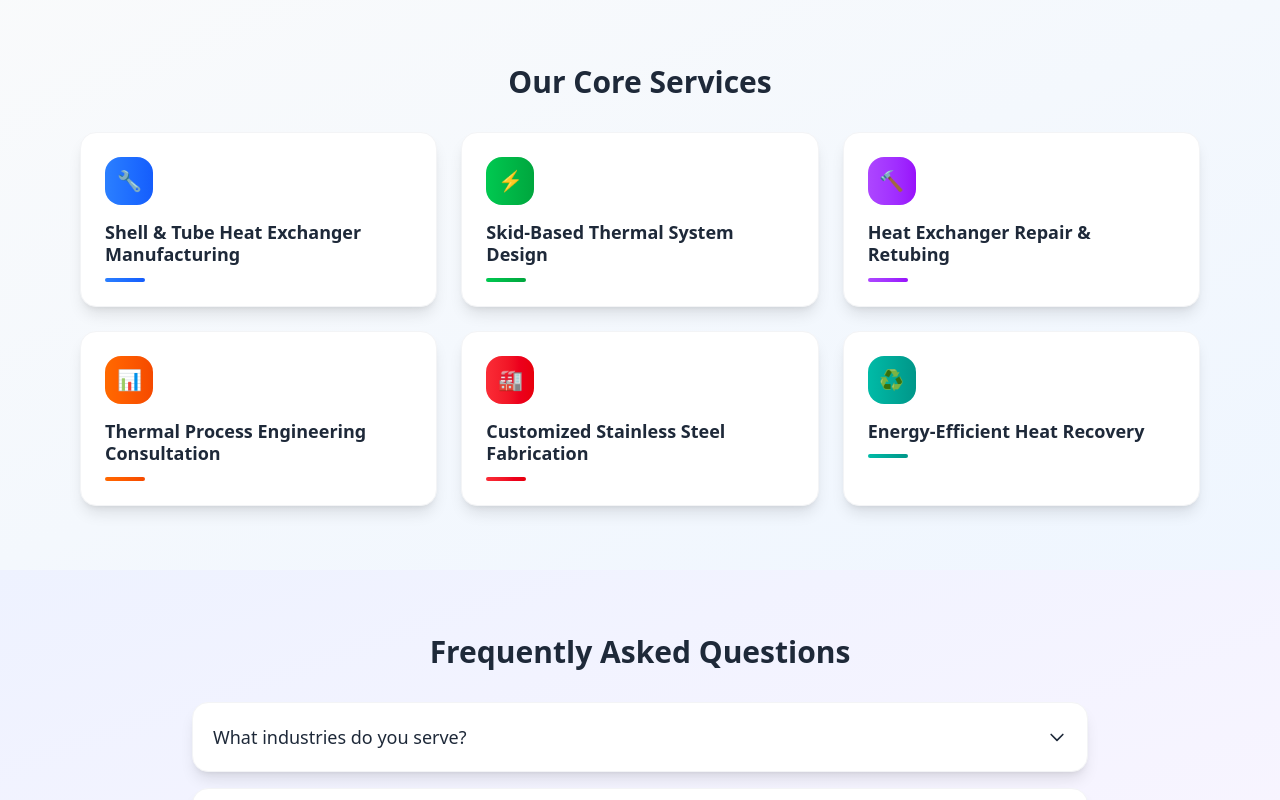
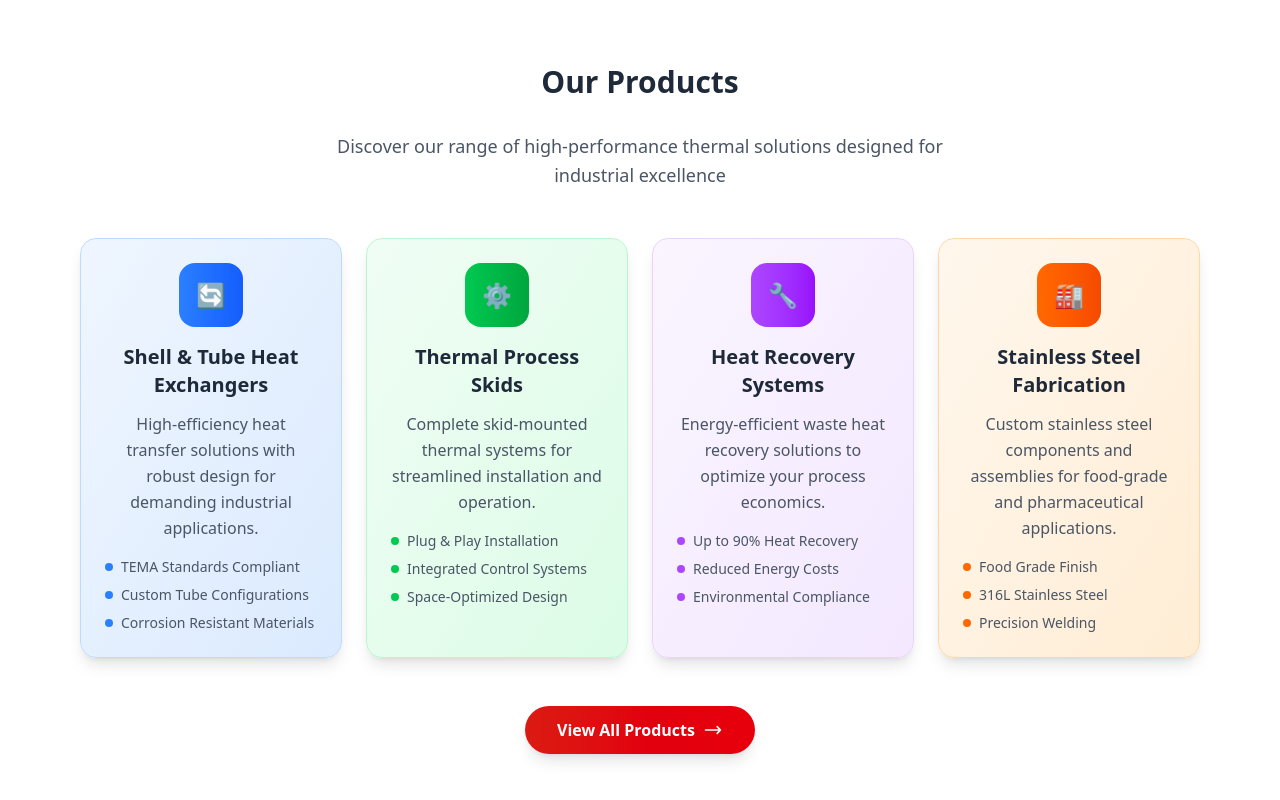
Before and after one commit to riya-jaiswal/teratech, a React (Vite) app: page / in a window 1280 px wide. Shown: the part 1160-1960 px from the top of the page. Built offline with nearby package versions, Linux system fonts and the light colour scheme.

Commit message:
product section updated in landing page

```diff
--- a/src/pages/Home.jsx
+++ b/src/pages/Home.jsx
@@ -53,6 +53,129 @@ const Home = () => {
             </div>
             <p className="text-sm md:text-base text-gray-600 leading-relaxed">To be a global leader in heat exchange innovation through quality, safety, and performance excellence.</p>
           </div>
+        </div>
+      </section>
+
+      {/* Products Section */}
+      <section className="py-12 md:py-16 px-4 md:px-20 bg-white">
+        <h2 className="text-2xl md:text-3xl font-bold mb-8 text-center text-gray-800">Our Products</h2>
+        <p className="text-base md:text-lg text-center max-w-2xl mx-auto text-gray-600 mb-12 leading-relaxed">
+          Discover our range of high-performance thermal solutions designed for industrial excellence
+        </p>
+
+        <div className="grid md:grid-cols-2 lg:grid-cols-4 gap-6 max-w-7xl mx-auto">
+          {/* Product 1 */}
+          <div className="group bg-gradient-to-br from-blue-50 to-blue-100 p-6 rounded-2xl shadow-lg hover:shadow-2xl transition-all duration-300 transform hover:-translate-y-2 border border-blue-200">
+            <div className="w-16 h-16 bg-gradient-to-r from-blue-500 to-blue-600 rounded-2xl flex items-center justify-center text-white text-2xl mb-4 group-hover:scale-110 transition-transform duration-300 mx-auto">
+              🔄
+            </div>
+            <h3 className="text-lg md:text-xl font-bold text-gray-800 mb-3 text-center">Shell & Tube Heat Exchangers</h3>
+            <p className="text-sm md:text-base text-gray-600 mb-4 leading-relaxed text-center">
+              High-efficiency heat transfer solutions with robust design for demanding industrial applications.
+            </p>
+            <div className="space-y-2 text-xs md:text-sm text-gray-600">
+              <div className="flex items-center">
+                <span className="w-2 h-2 bg-blue-500 rounded-full mr-2"></span>
+                <span>TEMA Standards Compliant</span>
+              </div>
+              <div className="flex items-center">
+                <span className="w-2 h-2 bg-blue-500 rounded-full mr-2"></span>
+                <span>Custom Tube Configurations</span>
+              </div>
+              <div className="flex items-center">
+                <span className="w-2 h-2 bg-blue-500 rounded-full mr-2"></span>
+                <span>Corrosion Resistant Materials</span>
+              </div>
+            </div>
+          </div>
+
+          {/* Product 2 */}
+          <div className="group bg-gradient-to-br from-green-50 to-green-100 p-6 rounded-2xl shadow-lg hover:shadow-2xl transition-all duration-300 transform hover:-translate-y-2 border border-green-200">
+            <div className="w-16 h-16 bg-gradient-to-r from-green-500 to-green-600 rounded-2xl flex items-center justify-center text-white text-2xl mb-4 group-hover:scale-110 transition-transform duration-300 mx-auto">
+              ⚙️
+            </div>
+            <h3 className="text-lg md:text-xl font-bold text-gray-800 mb-3 text-center">Thermal Process Skids</h3>
+            <p className="text-sm md:text-base text-gray-600 mb-4 leading-relaxed text-center">
+              Complete skid-mounted thermal systems for streamlined installation and operation.
+            </p>
+            <div className="space-y-2 text-xs md:text-sm text-gray-600">
+              <div className="flex items-center">
+                <span className="w-2 h-2 bg-green-500 rounded-full mr-2"></span>
+                <span>Plug & Play Installation</span>
+              </div>
+              <div className="flex items-center">
+                <span className="w-2 h-2 bg-green-500 rounded-full mr-2"></span>
+                <span>Integrated Control Systems</span>
+              </div>
+              <div className="flex items-center">
+                <span className="w-2 h-2 bg-green-500 rounded-full mr-2"></span>
+                <span>Space-Optimized Design</span>
+              </div>
+            </div>
+          </div>
+
+          {/* Product 3 */}
+          <div className="group bg-gradient-to-br from-purple-50 to-purple-100 p-6 rounded-2xl shadow-lg hover:shadow-2xl transition-all duration-300 transform hover:-translate-y-2 border border-purple-200">
+            <div className="w-16 h-16 bg-gradient-to-r from-purple-500 to-purple-600 rounded-2xl flex items-center justify-center text-white text-2xl mb-4 group-hover:scale-110 transition-transform duration-300 mx-auto">
+              🔧
+            </div>
+            <h3 className="text-lg md:text-xl font-bold text-gray-800 mb-3 text-center">Heat Recovery Systems</h3>
+            <p className="text-sm md:text-base text-gray-600 mb-4 leading-relaxed text-center">
+              Energy-efficient waste heat recovery solutions to optimize your process economics.
+            </p>
+            <div className="space-y-2 text-xs md:text-sm text-gray-600">
+              <div className="flex items-center">
+                <span className="w-2 h-2 bg-purple-500 rounded-full mr-2"></span>
+                <span>Up to 90% Heat Recovery</span>
+              </div>
+              <div className="flex items-center">
+                <span className="w-2 h-2 bg-purple-500 rounded-full mr-2"></span>
+                <span>Reduced Energy Costs</span>
+              </div>
+              <div className="flex items-center">
+                <span className="w-2 h-2 bg-purple-500 rounded-full mr-2"></span>
+                <span>Environmental Compliance</span>
+              </div>
+            </div>
+          </div>
+
+          {/* Product 4 */}
+          <div className="group bg-gradient-to-br from-orange-50 to-orange-100 p-6 rounded-2xl shadow-lg hover:shadow-2xl transition-all duration-300 transform hover:-translate-y-2 border border-orange-200">
+            <div className="w-16 h-16 bg-gradient-to-r from-orange-500 to-orange-600 rounded-2xl flex items-center justify-center text-white text-2xl mb-4 group-hover:scale-110 transition-transform duration-300 mx-auto">
+              🏭
+            </div>
+            <h3 className="text-lg md:text-xl font-bold text-gray-800 mb-3 text-center">Stainless Steel Fabrication</h3>
+            <p className="text-sm md:text-base text-gray-600 mb-4 leading-relaxed text-center">
+              Custom stainless steel components and assemblies for food-grade and pharmaceutical applications.
+            </p>
+            <div className="space-y-2 text-xs md:text-sm text-gray-600">
+              <div className="flex items-center">
+                <span className="w-2 h-2 bg-orange-500 rounded-full mr-2"></span>
+                <span>Food Grade Finish</span>
+              </div>
+              <div className="flex items-center">
+                <span className="w-2 h-2 bg-orange-500 rounded-full mr-2"></span>
+                <span>316L Stainless Steel</span>
+              </div>
+              <div className="flex items-center">
+                <span className="w-2 h-2 bg-orange-500 rounded-full mr-2"></span>
+                <span>Precision Welding</span>
+              </div>
+            </div>
+          </div>
+        </div>
+
+        {/* Call to Action */}
+        <div className="text-center mt-12">
+          <Link
+            to="/products"
+            className="inline-flex items-center bg-gradient-to-r from-[#DB1A13] to-red-600 text-white px-8 py-3 rounded-full font-semibold hover:from-[#b91610] hover:to-red-700 transition-all duration-300 transform hover:scale-105 shadow-lg"
+          >
+            View All Products
+            <svg className="w-5 h-5 ml-2" fill="none" stroke="currentColor" viewBox="0 0 24 24">
+              <path strokeLinecap="round" strokeLinejoin="round" strokeWidth="2" d="M17 8l4 4m0 0l-4 4m4-4H3" />
+            </svg>
+          </Link>
         </div>
       </section>
 
```
